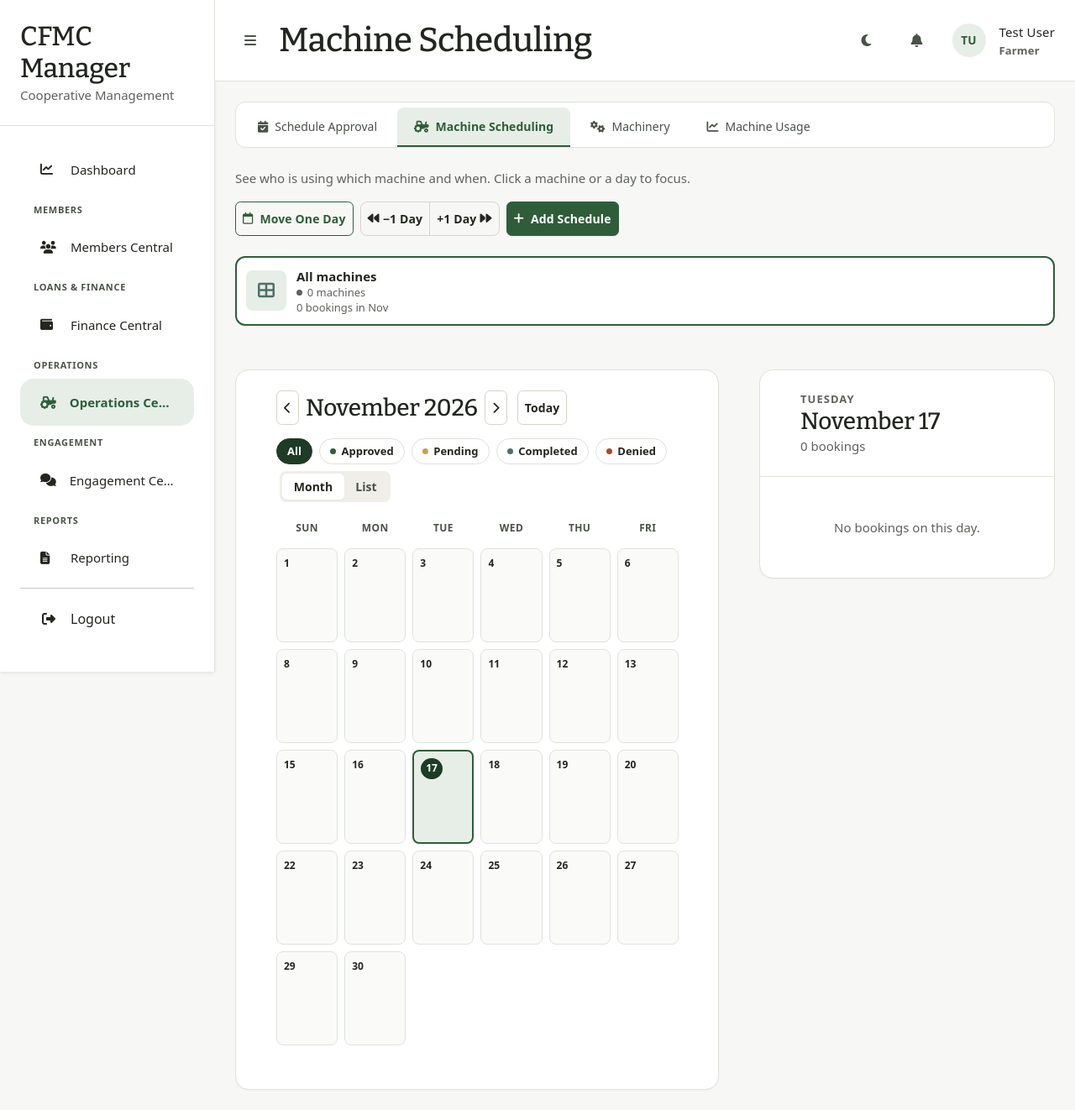
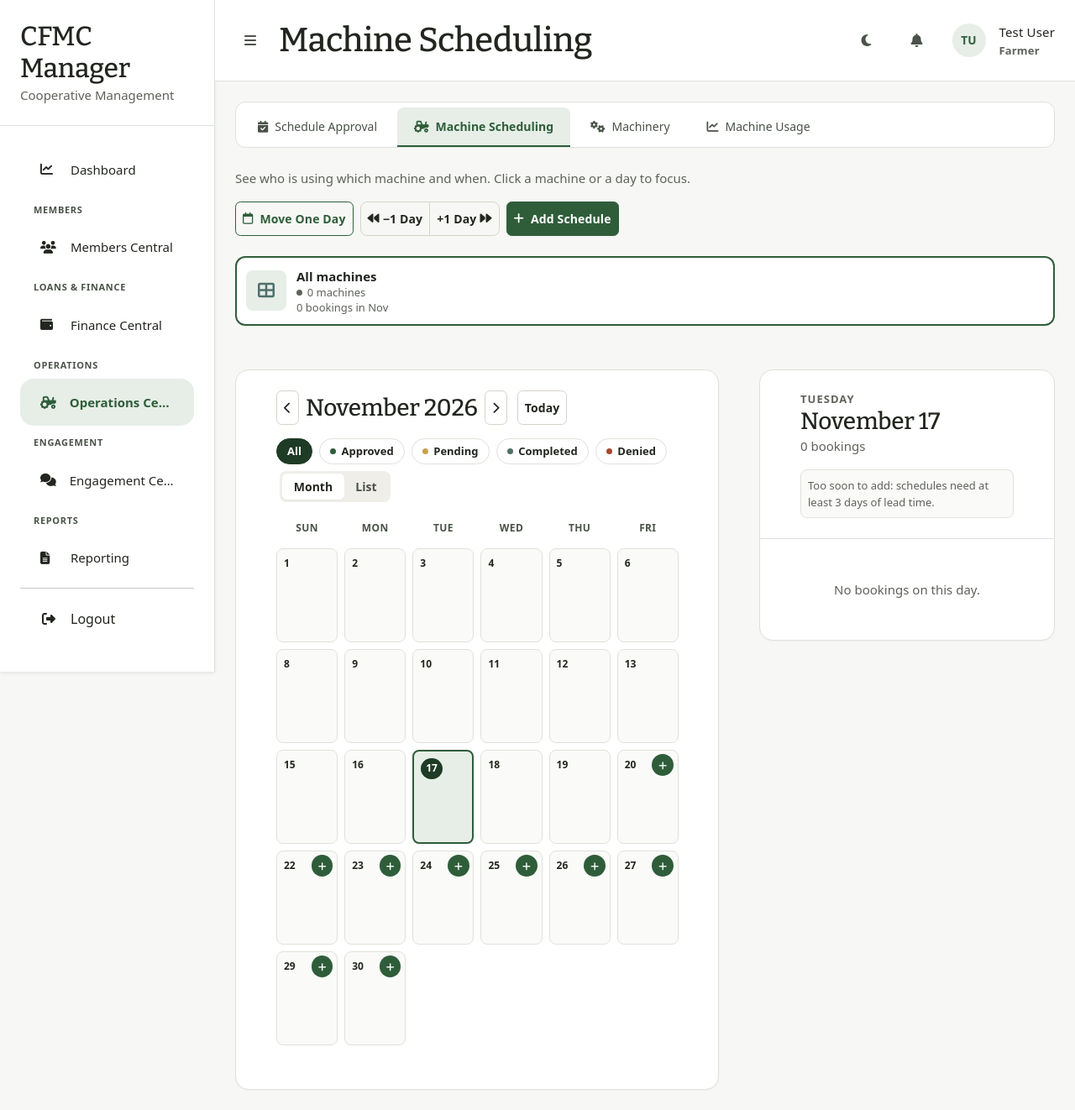
Before and after one commit to apsayneil0-web/cfmc, a Laravel app: page /manager/machine-schedule in a window 1280 px wide. Shown: the whole page at 84% size. Run offline with Laravel 12, Linux system fonts and the light colour scheme; a user stored in the database is signed in; data comes from the database, SQL or seed files in the repository; data that the repository does not hold is empty; style sheets or scripts are compiled from the project's sources; some libraries are stand-ins or nearby versions; some web fonts are replaced.

Commit message:
Add quick "+" button to open Add Schedule pre-filled with a day
Clicking a calendar day's "+" (or the day panel's Add button) opens
the create modal with that date already filled in, respecting the
minimum lead-time rule; closing without saving drops the preset so
the plain Add Schedule button still opens blank.

Co-Authored-By: Claude Sonnet 5 <noreply@anthropic.com>

```diff
--- a/resources/views/manager/machine-schedule.blade.php
+++ b/resources/views/manager/machine-schedule.blade.php
@@ -45,6 +45,7 @@
     $statusDots = ['approved' => 'bg-success', 'pending' => 'bg-warning', 'completed' => 'bg-info', 'denied' => 'bg-danger'];
     $machineStatusLabels = ['available' => 'Available', 'in_use' => 'In Use', 'maintenance' => 'Maintenance'];
     $today = now()->startOfDay();
+    $earliestAllowedDate = \App\Models\ScheduleRequest::earliestAllowedDate();
 @endphp
 
 <!-- Page actions -->
@@ -161,6 +162,7 @@
                             $cellBookings = $bookingsByDay->get($day, collect());
                             $movable = $movableByDay->get($day, 0);
                             $isSelectedDay = $cellDate->isSameDay($selectedDay);
+                            $canAddOnDay = ! $showArchived && $cellDate->gte($earliestAllowedDate);
                         @endphp
                         <div class="calendar-cell schedule-day {{ $cellBookings->isNotEmpty() ? 'has-bookings' : '' }} {{ $isSelectedDay ? 'is-focused' : '' }}"
                             data-day-url="{{ $scheduleUrl(['day' => $cellDate->format('Y-m-d')]) }}" role="link" tabindex="0"
@@ -169,6 +171,12 @@
                             <label class="calendar-cell-select" title="Select {{ $cellDate->format('M d, Y') }} to move">
                                 <input type="checkbox" class="calendar-select-checkbox" value="{{ $cellDate->format('Y-m-d') }}" data-count="{{ $movable }}">
                             </label>
+                            @endif
+                            @if($canAddOnDay)
+                            <button type="button" class="calendar-cell-add" data-add-date="{{ $cellDate->format('Y-m-d') }}"
+                                title="Add a schedule on {{ $cellDate->format('M d, Y') }}" aria-label="Add a schedule on {{ $cellDate->format('F j, Y') }}">
+                                <i class="fas fa-plus" aria-hidden="true"></i>
+                            </button>
                             @endif
                             <p class="calendar-cell-date {{ $cellDate->isSameDay($today) ? 'is-today' : '' }}">{{ $day }}</p>
                             @foreach($cellBookings->take(2) as $booking)
@@ -256,6 +264,15 @@
             <p class="text-xs fw-semibold text-gray-500 text-uppercase mb-0" style="letter-spacing: 0.08em;">{{ $selectedDay->format('l') }}</p>
             <h3 class="text-2xl font-bold text-gray-900 mb-0">{{ $selectedDay->format('F j') }}</h3>
             <p class="text-sm text-gray-500 mb-0">{{ $dayBookings->count() }} {{ Str::plural('booking', $dayBookings->count()) }}</p>
+            @unless($showArchived)
+            @if($selectedDay->gte($earliestAllowedDate))
+            <button type="button" class="btn btn-outline-primary w-100 mt-3 day-panel-add" data-add-date="{{ $selectedDay->format('Y-m-d') }}">
+                <i class="fas fa-plus me-1"></i>Add schedule for this day
+            </button>
+            @else
+            <p class="text-xs text-gray-500 bg-light border rounded-3 p-2 mt-3 mb-0">Too soon to add: schedules need at least {{ \App\Models\ScheduleRequest::MIN_LEAD_DAYS }} days of lead time.</p>
+            @endif
+            @endunless
         </div>
         <div class="p-3 p-md-4 d-flex flex-column gap-3">
             @forelse($dayBookings as $booking)
@@ -403,6 +420,7 @@
             <form action="{{ route('manager.machine-schedule.store') }}" method="POST">
                 @csrf
                 <div class="modal-body">
+                    <p class="alert alert-success py-2 small d-none" id="createSelectedDateHint"></p>
                     @include('manager.partials.schedule-form-fields', ['prefix' => 'create', 'schedule' => null])
                 </div>
                 <div class="modal-footer bg-light">
@@ -413,6 +431,35 @@
         </div>
     </div>
 </div>
+
+<style>
+    .calendar-cell-add {
+        position: absolute;
+        top: 0.3rem;
+        right: 0.3rem;
+        z-index: 1;
+        width: 1.6rem;
+        height: 1.6rem;
+        padding: 0;
+        border: 0;
+        border-radius: 999px;
+        background: var(--brand-primary, #2f5d3a);
+        color: #fff;
+        font-size: 0.7rem;
+        line-height: 1;
+        display: inline-flex;
+        align-items: center;
+        justify-content: center;
+        opacity: 0;
+        transition: opacity 120ms ease;
+    }
+    .schedule-day:hover .calendar-cell-add,
+    .schedule-day:focus-within .calendar-cell-add,
+    .calendar-cell-add:focus-visible { opacity: 1; }
+    @media (hover: none) { .calendar-cell-add { opacity: 1; } }
+    /* Move One Day uses the same corner for its checkbox. */
+    .calendar-grid.is-selecting .calendar-cell-add { display: none; }
+</style>
 
 <script>
     var SCHEDULE_HOURS_PER_HECTARE = {{ \App\Models\ScheduleRequest::HOURS_PER_HECTARE }};
@@ -580,11 +627,51 @@
         applyPurpose();
     });
 
+    // "+" on a day (or the day panel's button) opens Add Schedule with that
+    // date filled in. The date stays editable; closing the modal drops the
+    // preset so the plain Add Schedule button opens a blank form again.
+    (function () {
+        var modalEl = document.getElementById('createModal');
+        if (!modalEl) { return; }
+
+        var dateInput = modalEl.querySelector('input[name="scheduled_date"]');
+        var hint = document.getElementById('createSelectedDateHint');
+        var presetDate = null;
+
+        function openForDate(date) {
+            presetDate = date;
+            dateInput.value = date;
+            dateInput.dispatchEvent(new Event('change', { bubbles: true }));
+            hint.textContent = 'Selected date: ' + new Date(date + 'T00:00:00').toLocaleDateString('en-US', { month: 'long', day: 'numeric', year: 'numeric' });
+            hint.classList.remove('d-none');
+            bootstrap.Modal.getOrCreateInstance(modalEl).show();
+        }
+
+        document.querySelectorAll('[data-add-date]').forEach(function (button) {
+            button.addEventListener('click', function (e) {
+                e.stopPropagation();
+                openForDate(button.dataset.addDate);
+            });
+            button.addEventListener('keydown', function (e) {
+                // Keep Enter/Space on the "+" from also activating the day cell.
+                e.stopPropagation();
+            });
+        });
+
+        modalEl.addEventListener('hidden.bs.modal', function () {
+            if (presetDate !== null && dateInput.value === presetDate) {
+                dateInput.value = '';
+            }
+            presetDate = null;
+            hint.classList.add('d-none');
+        });
+    })();
+
     // Clicking a day focuses it in the side panel; while picking days for
     // Move One Day the click toggles that day's checkbox instead.
     document.querySelectorAll('.schedule-day[data-day-url]').forEach(function (cell) {
         function activate(e) {
-            if (e.target.closest('.calendar-cell-select')) {
+            if (e.target.closest('.calendar-cell-select') || e.target.closest('.calendar-cell-add')) {
                 return;
             }
             if (cell.closest('.calendar-grid').classList.contains('is-selecting')) {
```
